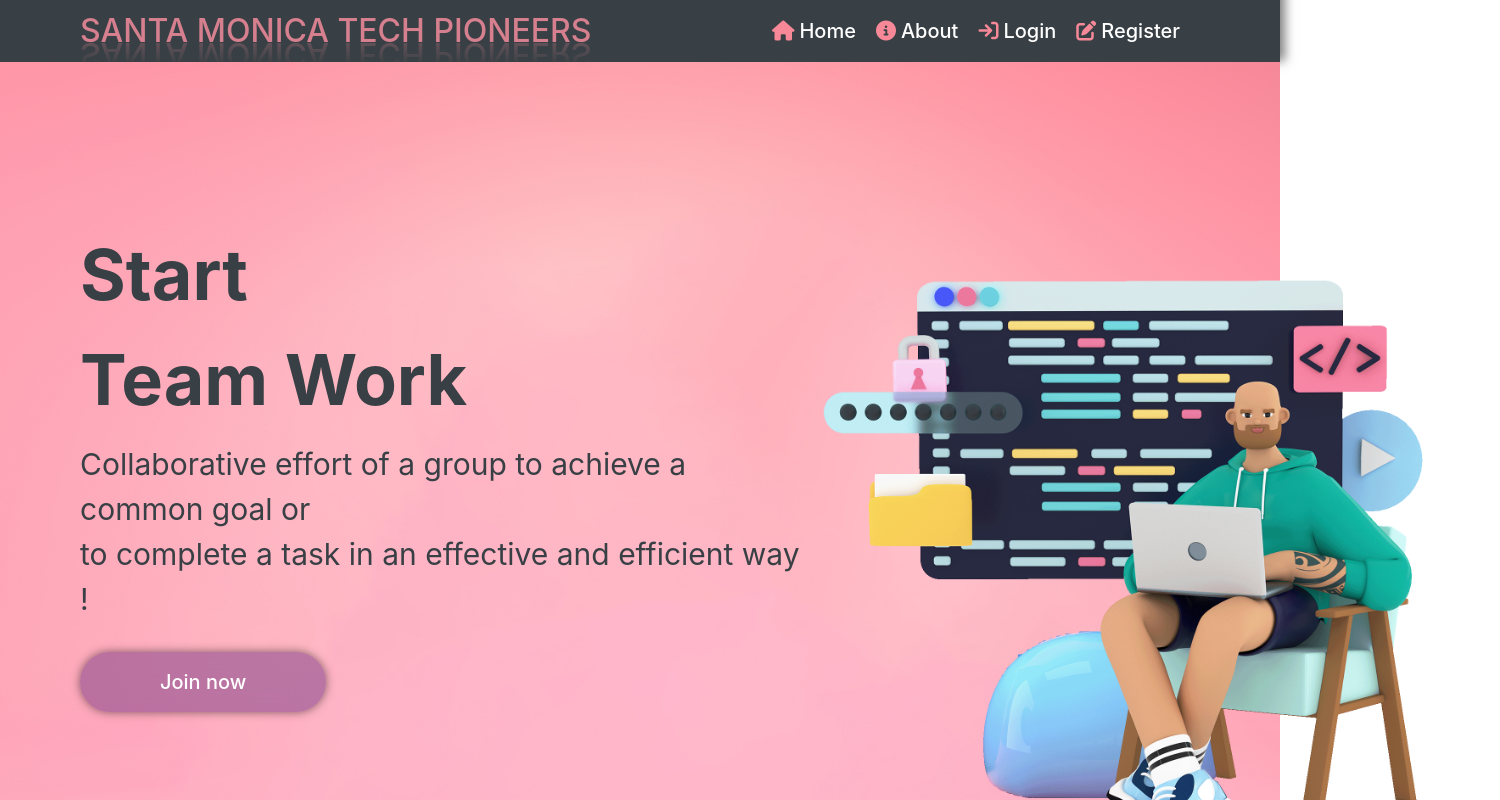
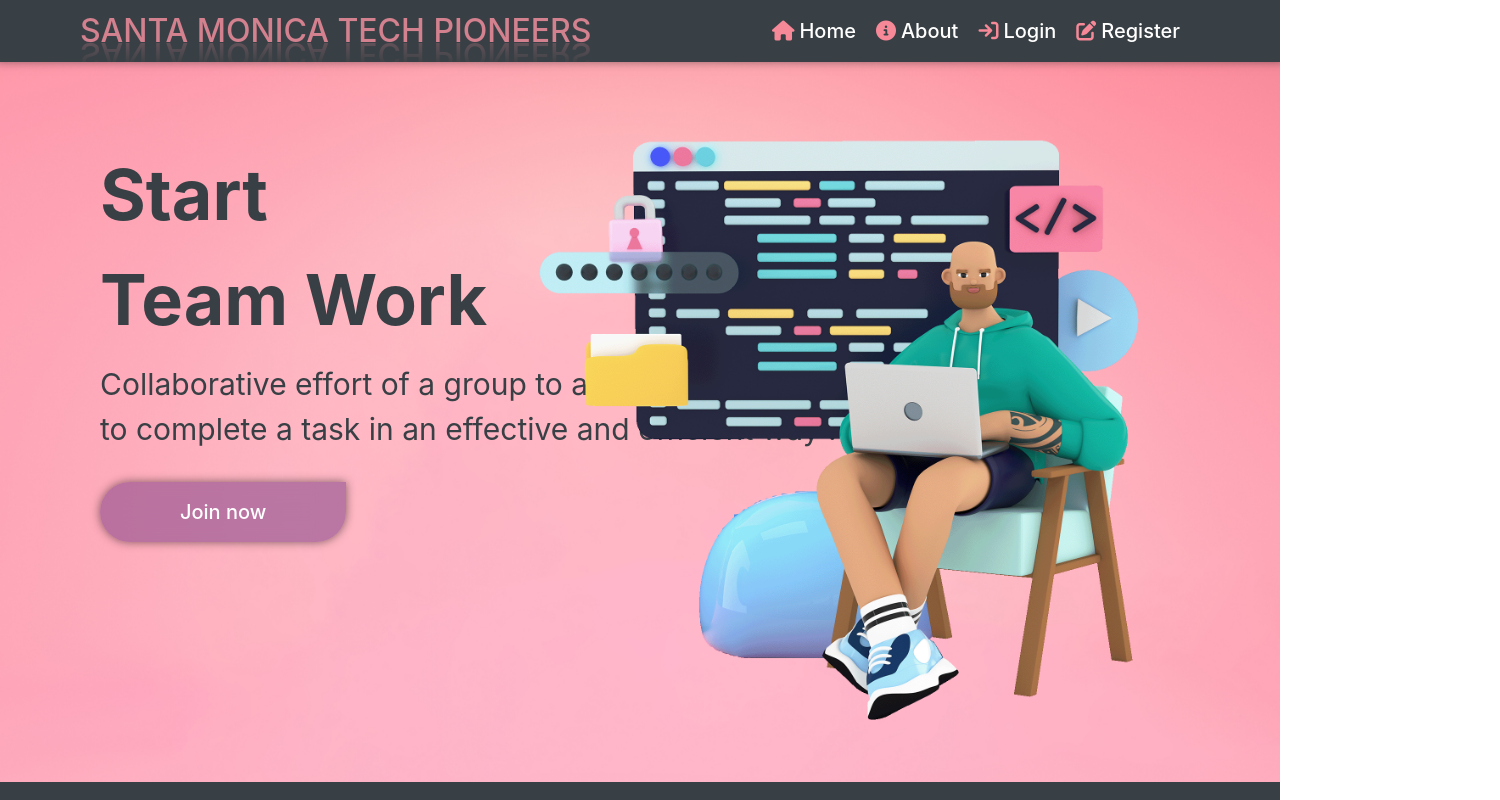
Before and after one commit to TomSabMGTfan/Spring-project-2024, a React (Vite) app in the folder SantaMonicaTechPioneersClient/: page / in a window 1280 px wide. Shown: the top 800 px of the page, 1500 px wide, since content can reach past the window. Built offline with nearby package versions, Linux system fonts and the light colour scheme; a web font is replaced by a local one.

Commit message:
Animation

```diff
--- a/SantaMonicaTechPioneersClient/src/components/css/homepage.css
+++ b/SantaMonicaTechPioneersClient/src/components/css/homepage.css
@@ -1,23 +1,91 @@
+/* .container {
+
+    width: 100%;
+    margin: 0 auto;
+background-color: #DFC1C1;
+display: flex;
+flex-direction: column;
+align-items: center;}
+
+
+
+
+
+.title {
+    color: #871919;
+    font-size: 96px;
+}
+.main_page_button {
+    background-color: #871919;
+    color: white;
+    height: 100px;
+    font-size:  38px;
+    width: 300px;
+    margin-top: 160px;
+    margin-bottom: 160px;
+    font-family: "Kadwa", serif;
+  font-weight: 700;
+  border-radius: 15px;
+  padding: 1.37rem;
+
+}
+.button:hover{
+    background-color: #3DB9F9;
+
+}
+.mainTitle{
+    margin-top: 124px;
+    margin-bottom: 0;
+    font-size: 96px;
+    color: black;
+    line-height: 0;
+    font-family: "Almarai", sans-serif;
+  font-weight: 700;
+  font-style: normal;
+}
+.bottomText{
+    margin-left: 166px;
+   margin-top: 62px;
+   margin-bottom: 38px;
+   max-width: 820px;
+  text-align: left;
+  margin-right: auto;
+  font-size: 32px;
+  font-family: "Kadwa", serif;
+  font-weight: 400;
+  font-style: normal;
+
+}
+ .bottom_section{
+  background-color: white;
+}
+
+.main_page_button2 {
+  height: 100px;
+  font-size:  38px;
+  width: 300px;
+  margin-top: 160px;
+  margin-bottom: 160px;
+  cursor:default;
+  opacity: 0;
+} */
+
 
 .container {
   min-height: 90vh;
   background: url(../../assets/Background7.jpg) no-repeat;
   background-size: cover;
   background-position: center;
-  display: grid;
-  grid-template-columns: 20rem 30rem 20rem 20rem;
-  grid-template-rows: 10rem 10rem 10rem 10rem 10rem;
+  z-index: -1;
+  position: relative;
   }
 
+
+
 .content {
-padding-left: 5rem;
-grid-column: 1 / 3;
-    grid-row: 2 /  3;
+padding: 80px 100px;
 }
-.homepage-picture{
-  grid-column: 3 / 5;
-    grid-row: 2/  3;
-}
+
 .content h1 {
 font-size: 70px;
 color: #394045;
@@ -28,11 +96,13 @@ color: #394045;
   margin: 10px 0 30px;
   color: #394045;
   font-size: 30px;
+  animation-delay: 0.5s;
 }
 
 .content .pgr-btn {
   padding: 15px 80px;
   font-size: 20px;
+  animation-delay: 1s;
 }
 
 .pgr-btn {
@@ -44,7 +114,7 @@ color: #394045;
   backdrop-filter: blur(15px);
   box-shadow: 0 0 10px rgba(0, 0, 0, .5);
   border-radius: 30px;
-/* border-top-right-radius: 0;  */
+border-top-right-radius: 0;
 transition: 0.5s;
 }
 
@@ -52,9 +122,29 @@ transition: 0.5s;
   border-top-right-radius: 30px;
 }
 
+.feature-img.anim {
+  animation-delay: 1.5s;
+}
+
+
 .feature-img {
   width: 700px;
+  position: absolute;
+  bottom: 0;
+  right: 5%;
+  z-index:0;
+}
 
-  bottom: 0;
+.anim {
+  opacity: 0;
+  transform: translateY(30px);
+  animation: moveup 0.5s linear forwards;
+}
 
+@keyframes moveup {
+  100%{
+    opacity: 1;
+    transform: translateY(0px);
+
+  }
 }
--- a/SantaMonicaTechPioneersClient/src/components/homepage.jsx
+++ b/SantaMonicaTechPioneersClient/src/components/homepage.jsx
@@ -1,28 +1,51 @@
-import { AuthContext } from "../utils/AuthContext"
+import {AuthContext} from "../utils/AuthContext"
 import { useContext, useEffect, useRef } from "react";
 import { Link } from 'react-router-dom'
 import './css/homepage.css';
 import img1 from "../assets/Background8.png";
 
+
+
+
+
+
+
+
+
 export const Home = () => {
-    const { user, logoutUser } = useContext(AuthContext);
+    const { user: authUser, logoutUser } = useContext(AuthContext);
 
 return (
     <>
     <div className="container">
     <div className="content">
-                    <h1>Start </h1>
-                    <h1>Team Work</h1>
-                    <p>Collaborative effort of a group to achieve a common goal or <br></br>to
+            <h1 className="anim">Start </h1>
+            <h1 className="anim">Team Work</h1>
+            <p className="anim">Collaborative effort of a group to achieve a common goal or <br></br>to
         complete a task in an effective and efficient way !</p>
-                    {!user && <Link to="/signup" className="pgr-btn">Join now</Link>}
+        <a href="/singup" className="pgr-btn anim">Join now</a>
     </div>
 
-                <div className="homepage-picture">
-                    <img src={img1} alt="labas" className="feature-img" />
+    <div>
+        <img src={img1} alt="labas" className="feature-img anim" />
     </div>
 
     </div>
+    {/* <div className="container">
+
+    <h1 className="mainTitle"> Your Team <b className="title"> Project</b> </h1>
+
+    {!authUser ? (
+  <Link to='/signup' className="main_page_button" >Sign up</Link>
+ ) : <Link to='/signup' className="main_page_button2" >Sign up</Link> }
+
+
+
+
+</div>
+<div className='bottom_section'>
+<p className="bottomText">Contrary to popular belief, Lorem Ipsum is not simply random text. It  has roots in a piece of classical Latin literature from 45 BC, making it  over 2000 years old. Richard McClintock, a Latin professor at  Hampden-Sydney College in Virginia, looked up one of the more obscure  Latin words, consectetur, from a Lorem Ipsum passage, and going through  the cites of the word in classical literature, discovered the  undoubtable source. Lorem Ipsum comes from sections 1.10.32 and 1.10.33  of "de Finibus Bonorum et Malorum" (The Extremes of Good and Evil) by  Cicero, written in 45 BC. This book is a treatise on the theory of  ethics, very popular during the Renaissance. The first line of Lorem  Ipsum, "Lorem ipsum dolor sit amet..", comes from a line in section  1.10.32.</p>
+</div> */}
+
 </>
-    )
-}
+)}
```
Lines whose indentation alone changed are shown as unchanged.
